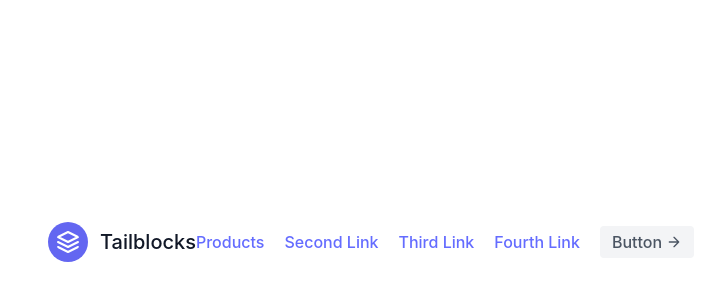
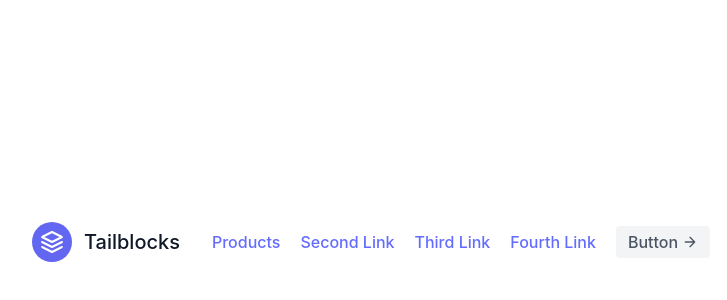
Before and after one commit to Najeeb93/React-Assignmt-4, a React (Vite) app: page / in a window 1280 px wide. Shown: the part 158-458 px from the top of the page, without its empty margins (269-996 px from the left). Built offline with nearby package versions, Linux system fonts and the light colour scheme.

Commit message:
add to commit

```diff
--- a/src/Pages/Home.jsx
+++ b/src/Pages/Home.jsx
@@ -19,7 +19,7 @@ function Home() {
       </svg>
       <span className="ml-3 text-xl">Tailblocks</span>
     </a>
-    <nav className="md:ml-auto flex flex-wrap items-center text-base justify-center">
+    <nav className="md:ml-8 flex flex-wrap items-center text-base justify-center">
       <a className="mr-5 hover:text-gray-900"><Link to='/product'>Products</Link></a>
 
       <a className="mr-5 hover:text-gray-900">Second Link</a>
```
